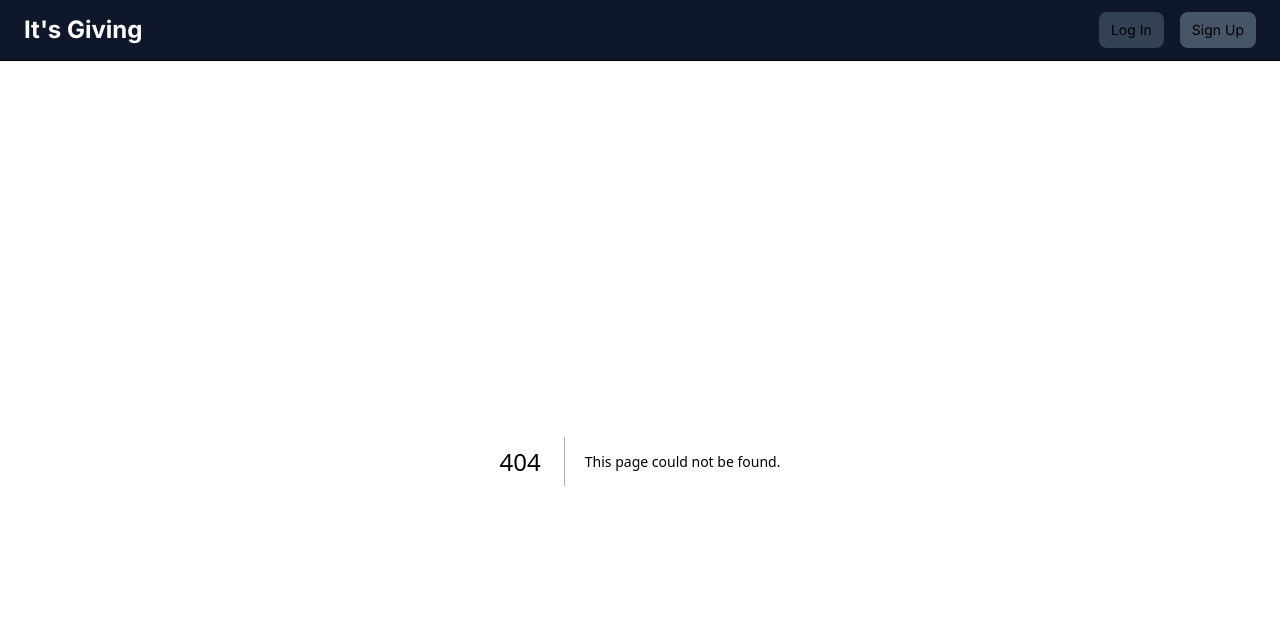
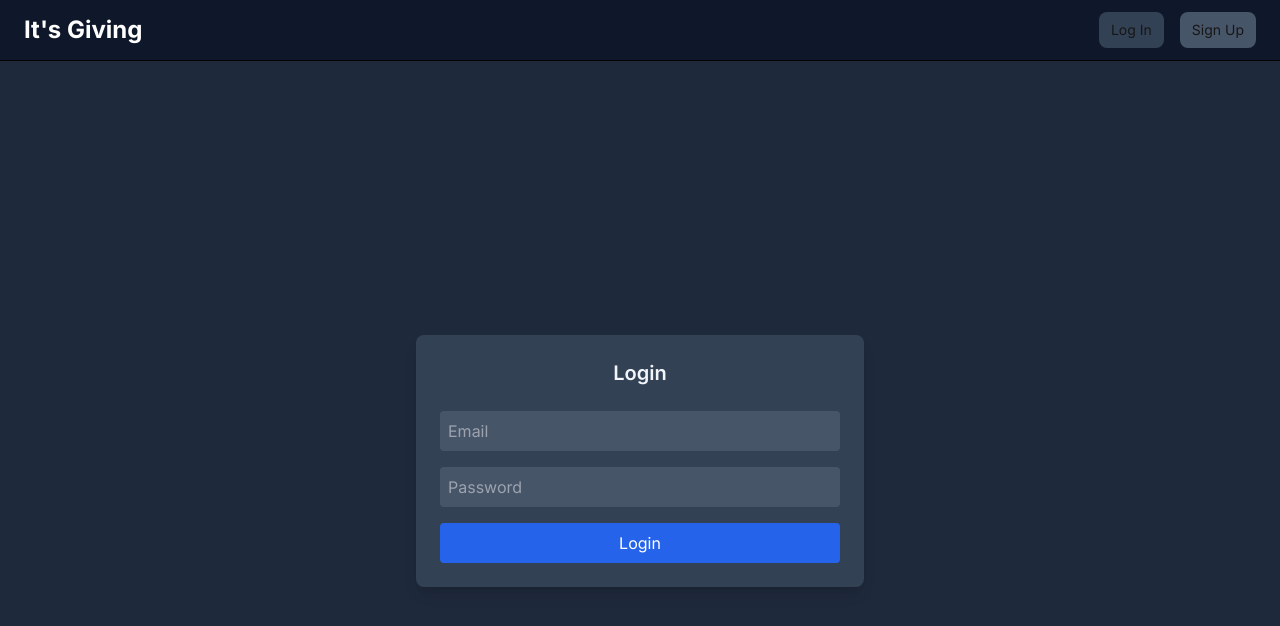
Before and after one commit to asweinrich/its-giving, a Next.js app: page /log-in in a window 1280 px wide. Before the commit this address had no page. Shown: the top 626 px of the page. Built offline with nearby package versions, Linux system fonts and the light colour scheme; no server answers.

Commit message:
log-in build out

```diff
--- /dev/null
+++ b/src/app/api/users/log-in/route.ts
@@ -0,0 +1,42 @@
+import { NextResponse } from "next/server";
+import prisma from "@/lib/prisma"; // Make sure to set up Prisma for database access
+import bcrypt from "bcrypt";
+import jwt from "jsonwebtoken";
+
+export async function POST(request: Request) {
+  const { email, password } = await request.json();
+
+  try {
+    // Find the user in the database
+    const user = await prisma.user.findUnique({ where: { email } });
+
+    if (!user) {
+      return NextResponse.json({ error: "User not found" }, { status: 404 });
+    }
+
+    // Verify the password
+    const isPasswordValid = await bcrypt.compare(password, user.passwordHash);
+    if (!isPasswordValid) {
+      return NextResponse.json({ error: "Invalid credentials" }, { status: 401 });
+    }
+
+    // Generate JWT
+    const token = jwt.sign(
+      { userId: user.id, email: user.email },
+      process.env.JWT_SECRET!,
+      { expiresIn: "1h" }
+    );
+
+    const response = NextResponse.json({ success: true, user_id: user.id });
+    response.cookies.set("token", token, {
+      httpOnly: true,   // Secure cookie accessible only by the server
+      maxAge: 60 * 60,  // 1 hour expiration
+      path: "/",
+    });
+
+    return response;
+  } catch (error) {
+    console.error("Login error:", error);
+    return NextResponse.json({ error: "Internal server error" }, { status: 500 });
+  }
+}
--- /dev/null
+++ b/src/app/api/users/log-out/route.ts
@@ -0,0 +1,11 @@
+import { NextResponse } from "next/server";
+
+export async function GET() {
+  // Clear the token cookie
+  const response = NextResponse.redirect(new URL("/log-in", process.env.NEXT_PUBLIC_BASE_URL || "http://localhost:3000"));
+
+  // Expire the token by setting the cookie to an empty value and immediate expiry
+  response.cookies.set("token", "", { maxAge: -1, path: "/" });
+
+  return response;
+}
--- /dev/null
+++ b/src/app/api/users/verify-token/route.ts
@@ -0,0 +1,18 @@
+import { NextResponse } from "next/server";
+import jwt from "jsonwebtoken";
+
+export async function GET(request: Request) {
+  const token = request.headers.get("cookie")?.split(";").find((c) => c.trim().startsWith("token="))?.split("=")[1];
+
+  if (!token) {
+    return NextResponse.json({ authenticated: false }, { status: 401 });
+  }
+
+  try {
+    const decoded = jwt.verify(token, process.env.JWT_SECRET!); // Decode and verify token
+    return NextResponse.json({ authenticated: true, user: decoded });
+  } catch (error) {
+    console.error("Token verification failed:", error);
+    return NextResponse.json({ authenticated: false }, { status: 401 });
+  }
+}
--- a/src/app/components/NavBar.tsx
+++ b/src/app/components/NavBar.tsx
@@ -1,15 +1,79 @@
-// NavBar.tsx
-import React from 'react';
+'use client'
+
+import React, { useState, useEffect } from 'react';
+import { useRouter } from "next/navigation";
+import { useAuth } from "@/context/AuthContext";
 
 export default function NavBar() {
+  const router = useRouter();
+  const { isAuthenticated, user, setAuthenticated } = useAuth();
+  const [showDropdown, setShowDropdown] = useState(false);
+
+  // Re-fetch authentication state when authChange event is fired
+  useEffect(() => {
+    const handleAuthChange = () => {
+      console.log("Auth state changed, updating NavBar...");
+    };
+    window.addEventListener("authChange", handleAuthChange);
+
+    return () => {
+      window.removeEventListener("authChange", handleAuthChange);
+    };
+  }, []);
+
+  const handleSignOut = async () => {
+    try {
+      await fetch("/api/users/log-out", { method: "GET" });
+      setAuthenticated(false); // Update context
+      router.push("/log-in"); // Redirect to login page after signing out
+    } catch (error) {
+      console.error("Sign-out error:", error);
+    }
+  };
+
+  console.log('authenticated: ', isAuthenticated)
+
   return (
-    <div className="w-full relative">
-      <div className="bg-slate-900 p-3 overflow-hidden shadow-sm border-b border-black">
+    <div className="w-full">
+      <div className="bg-slate-900 p-3 shadow-sm border-b border-black">
         <div className="px-3 mx-auto flex justify-between">
           <h1 className="text-white text-2xl font-bold leading-none pt-1.5">It&#39;s Giving</h1>
-          <div className="space-x-4">
-            <button className="py-2 px-3 bg-slate-700 rounded-lg text-sm text-light ">Log In</button>
-            <a href="/register"><button className="py-2 px-3 bg-slate-600 rounded-lg text-sm">Sign Up</button></a>
+
+          <div className="space-x-4 flex items-center">
+            {isAuthenticated ? (
+              <div className="relative">
+                <button
+                  onClick={() => setShowDropdown(!showDropdown)}
+                  className="flex items-center space-x-2 bg-slate-800 p-2 rounded-lg text-white"
+                >
+                  <div className="w-8 h-8 bg-slate-600 rounded-full"></div>
+                  <span>{user?.email || "User"}</span>
+                </button>
+
+                {showDropdown && (
+                  <div className="absolute right-0 mt-2 w-48 bg-slate-700 text-white rounded-lg shadow-lg">
+                    <a href="/dashboard" className="block px-4 py-2 hover:bg-slate-600">
+                      Dashboard
+                    </a>
+                    <button
+                      onClick={handleSignOut}
+                      className="block w-full text-left px-4 py-2 hover:bg-slate-600"
+                    >
+                      Sign Out
+                    </button>
+                  </div>
+                )}
+              </div>
+            ) : (
+              <>
+                <a href="/log-in">
+                  <button className="py-2 px-3 bg-slate-700 rounded-lg text-sm text-light">Log In</button>
+                </a>
+                <a href="/register">
+                  <button className="py-2 px-3 bg-slate-600 rounded-lg text-sm">Sign Up</button>
+                </a>
+              </>
+            )}
           </div>
         </div>
       </div>
--- a/src/app/layout.tsx
+++ b/src/app/layout.tsx
@@ -3,6 +3,8 @@ import "./globals.css";
 import './styles/custom-tailwind.css'; /* Import custom utilities */
 import { Inter } from 'next/font/google';
 import NavBar from './components/NavBar';
+import { AuthProvider } from "@/context/AuthContext"; // Import AuthProvider
+
 
 
 
@@ -29,8 +31,10 @@ export default function RootLayout({
       <body
         className={inter.variable+' font-sans'}
       >
-        <NavBar />
-        {children}
+        <AuthProvider>
+          <NavBar />
+          {children}
+        </AuthProvider>
       </body>
     </html>
   );
--- /dev/null
+++ b/src/app/log-in/page.tsx
@@ -0,0 +1,76 @@
+"use client";
+
+import { useState } from "react";
+import { useRouter } from "next/navigation";
+import { useAuth } from "@/context/AuthContext"; // Import the AuthContext
+
+
+export default function LoginPage() {
+  const router = useRouter();
+  const { setAuthenticated } = useAuth(); // Access setAuthenticated from context
+  const [email, setEmail] = useState("");
+  const [password, setPassword] = useState("");
+  const [error, setError] = useState<string | null>(null);
+  const [loading, setLoading] = useState(false);
+
+  const handleLogin = async (e: React.FormEvent) => {
+    e.preventDefault();
+    setLoading(true);
+
+    try {
+      const response = await fetch("/api/users/log-in", {
+        method: "POST",
+        headers: { "Content-Type": "application/json" },
+        body: JSON.stringify({ email, password }),
+      });
+
+      const data = await response.json();
+
+      if (response.ok) {
+        setAuthenticated(true, { userId: data.user_id, email }); // Update AuthContext
+        // Redirect to the dashboard after successful login
+        router.push(`/dashboard/${data.user_id}`);
+      } else {
+        setError(data.error || "Login failed. Please check your credentials.");
+      }
+    } catch (err) {
+      setError("An error occurred. Please try again.");
+    } finally {
+      setLoading(false);
+    }
+  };
+
+  return (
+    <div className="min-h-screen flex items-center justify-center bg-slate-800 text-slate-100">
+      <div className="w-full max-w-md p-6 bg-slate-700 rounded-lg shadow-lg">
+        <h1 className="text-xl font-semibold text-center mb-6">Login</h1>
+        <form onSubmit={handleLogin} className="space-y-4">
+          <input
+            type="email"
+            placeholder="Email"
+            value={email}
+            onChange={(e) => setEmail(e.target.value)}
+            required
+            className="w-full p-2 rounded bg-slate-600 text-slate-100"
+          />
+          <input
+            type="password"
+            placeholder="Password"
+            value={password}
+            onChange={(e) => setPassword(e.target.value)}
+            required
+            className="w-full p-2 rounded bg-slate-600 text-slate-100"
+          />
+          {error && <p className="text-red-500 text-sm">{error}</p>}
+          <button
+            type="submit"
+            disabled={loading}
+            className="w-full py-2 bg-blue-600 rounded text-white disabled:bg-blue-400"
+          >
+            {loading ? "Logging in..." : "Login"}
+          </button>
+        </form>
+      </div>
+    </div>
+  );
+}
--- /dev/null
+++ b/src/context/AuthContext.tsx
@@ -0,0 +1,60 @@
+'use client'
+
+import { createContext, useContext, useState, useEffect, ReactNode } from "react";
+
+type AuthContextType = {
+  isAuthenticated: boolean;
+  user: { userId: string; email: string } | null;
+  setAuthenticated: (authStatus: boolean, userData?: { userId: string; email: string }) => void;
+};
+
+const AuthContext = createContext<AuthContextType | undefined>(undefined);
+
+export const AuthProvider = ({ children }: { children: ReactNode }) => {
+  const [isAuthenticated, setIsAuthenticated] = useState(false);
+  const [user, setUser] = useState<{ userId: string; email: string } | null>(null);
+
+  // Check login state once on load
+   useEffect(() => {
+    const verifyUser = async () => {
+      try {
+        const response = await fetch("/api/users/verify-token", { method: "GET" });
+        if (response.ok) {
+          const data = await response.json();
+          setIsAuthenticated(data.authenticated);
+          setUser(data.user);
+          window.dispatchEvent(new Event("authChange")); // Notify components
+        } else {
+          setIsAuthenticated(false);
+          setUser(null);
+        }
+      } catch (error) {
+        console.error("Failed to verify user:", error);
+        setIsAuthenticated(false);
+        setUser(null);
+      }
+    };
+
+    verifyUser();
+  }, []);
+
+  const setAuthenticated = (authStatus: boolean, userData?: { userId: string; email: string }) => {
+    setIsAuthenticated(authStatus);
+    setUser(authStatus ? userData || null : null);
+    window.dispatchEvent(new Event("authChange")); // Notify components
+  };
+
+  return (
+    <AuthContext.Provider value={{ isAuthenticated, setAuthenticated }}>
+      {children}
+    </AuthContext.Provider>
+  );
+};
+
+export const useAuth = () => {
+  const context = useContext(AuthContext);
+  if (context === undefined) {
+    throw new Error("useAuth must be used within an AuthProvider");
+  }
+  return context;
+};
```
Also changed, not shown: src/middleware.ts (added, +17 -0 lines).
